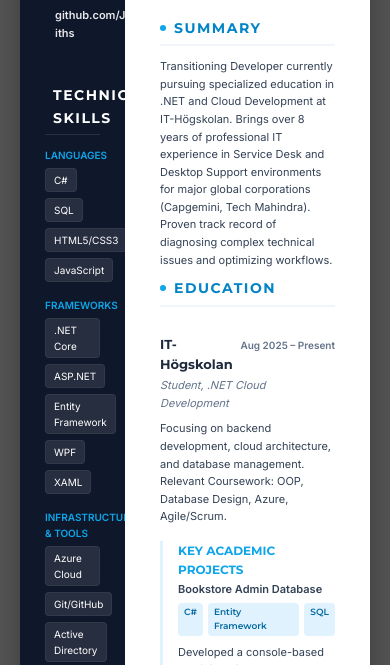
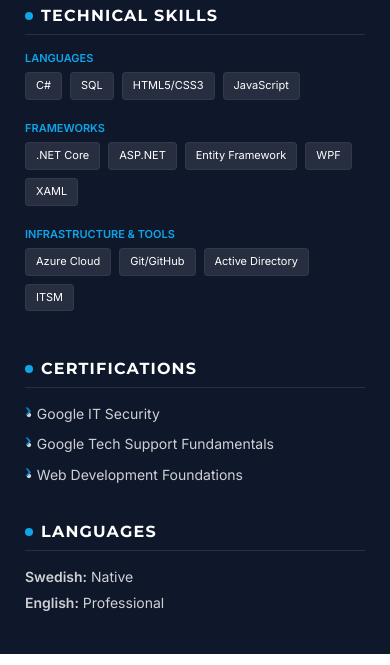
Before and after one commit to Jack-iths/CV, a plain HTML site: page index.html in a window 390 px wide. Shown: the part 237-902 px from the top of the page. Drawn offline with Linux system fonts and the light colour scheme.

Commit message:
Mobilfix för jorma

```diff
--- a/index.html
+++ b/index.html
@@ -10,87 +10,85 @@
     <link href="https://fonts.googleapis.com/css2?family=Inter:wght@300;400;600&family=Montserrat:wght@600;700;800&display=swap" rel="stylesheet">
 
     <style>
-        /* Style: Tech-Forward Modern */
+        /* Style: Tech-Forward Modern (Responsive) */
 
-        /* --- VARIABLES (CUSTOMIZE COLORS HERE) --- */
+        /* --- VARIABLES --- */
         :root {
-            --bg-body: #F3F4F6;       /* Light Gray Background */
-            --bg-sidebar: #0f172a;    /* Dark Navy for high contrast */
-            --text-main: #334155;     /* Dark Slate */
-            --text-sidebar: #e2e8f0;  /* Light Gray for sidebar text */
-            --accent: #0ea5e9;        /* Sky Blue - Primary Accent */
-            --accent-dark: #0284c7;   /* Darker Blue for links */
-            --chip-bg: #e0f2fe;       /* Light Blue for skill chips */
-            --chip-text: #0369a1;     /* Dark Blue for skill text */
+            --bg-body: #F3F4F6;
+            --bg-sidebar: #0f172a;
+            --text-main: #334155;
+            --text-sidebar: #e2e8f0;
+            --accent: #0ea5e9;
+            --accent-dark: #0284c7;
+            --chip-bg: #e0f2fe;
+            --chip-text: #0369a1;
         }
 
-        /* --- RESET & BASE STYLES --- */
+        /* --- RESET --- */
         * {
             box-sizing: border-box;
             margin: 0;
             padding: 0;
-            -webkit-print-color-adjust: exact; /* Ensures colors print correctly */
+            -webkit-print-color-adjust: exact;
             print-color-adjust: exact;
         }
 
         body {
-            background-color: #555; /* Dark background for browser view only */
+            background-color: #555; /* Dark background for browser presentation */
             font-family: 'Inter', sans-serif;
-            font-size: 11px;
+            font-size: 14px; /* Slightly larger base for mobile reading */
             line-height: 1.6;
             color: var(--text-main);
             display: flex;
             justify-content: center;
-            padding: 20px;
+            padding: 0;
+            margin: 0;
         }
 
-        /* --- A4 PAGE CONTAINER --- */
+        /* --- CONTAINER --- */
         .page {
             background: white;
-            width: 210mm;
-            min-height: 297mm; /* A4 Height */
+            /* Default to Mobile Stacked View */
+            width: 100%;
+            max-width: 800px; /* Max width for desktop viewing */
+            min-height: 100vh;
             display: flex;
-            box-shadow: 0 10px 30px rgba(0,0,0,0.3);
+            flex-direction: column; /* Stack vertical by default */
             position: relative;
-            overflow: hidden; /* Clips decorative elements */
         }
 
-        /* --- LEFT COLUMN (SIDEBAR) --- */
+        /* --- SIDEBAR --- */
         aside {
-            width: 30%;
+            width: 100%; /* Full width on mobile */
             background-color: var(--bg-sidebar);
             color: var(--text-sidebar);
-            padding: 40px 25px;
+            padding: 30px 25px;
             position: relative;
             display: flex;
             flex-direction: column;
-            gap: 30px;
+            gap: 25px;
         }
 
-        /* Decorative tech stripe on sidebar */
+        /* Tech stripe */
         aside::before {
             content: "";
             position: absolute;
-            top: 0;
-            left: 0;
-            width: 100%;
-            height: 6px;
+            top: 0; left: 0; width: 100%; height: 6px;
             background: linear-gradient(90deg, var(--accent), #6366f1);
         }
 
-        /* --- RIGHT COLUMN (MAIN) --- */
+        /* --- MAIN CONTENT --- */
         main {
-            width: 70%;
-            padding: 40px 35px;
+            width: 100%; /* Full width on mobile */
+            padding: 30px 25px;
             background-color: #ffffff;
-            position: relative;
         }
 
         /* --- TYPOGRAPHY --- */
         h1 {
             font-family: 'Montserrat', sans-serif;
             font-weight: 800;
-            font-size: 36px;
+            font-size: 32px;
             color: var(--text-main);
             line-height: 1.1;
             margin-bottom: 5px;
@@ -100,11 +98,11 @@
         h2 {
             font-family: 'Montserrat', sans-serif;
             font-weight: 700;
-            font-size: 14px;
+            font-size: 16px;
             text-transform: uppercase;
-            letter-spacing: 1.5px;
+            letter-spacing: 1.2px;
             color: var(--accent-dark);
-            margin-bottom: 12px;
+            margin-bottom: 15px;
             display: flex;
             align-items: center;
             gap: 8px;
@@ -112,12 +110,9 @@
             padding-bottom: 5px;
         }
 
-        /* Tech icon before H2 */
         h2::before {
-            content: " ";
-            display: inline-block;
-            width: 6px;
-            height: 6px;
+            content: " "; display: inline-block;
+            width: 8px; height: 8px;
             background-color: var(--accent);
             border-radius: 50%;
         }
@@ -125,7 +120,7 @@
         h3 {
             font-family: 'Montserrat', sans-serif;
             font-weight: 700;
-            font-size: 13px;
+            font-size: 15px;
             color: #1e293b;
             margin-top: 15px;
             margin-bottom: 2px;
@@ -141,134 +136,97 @@
             margin-bottom: 20px;
         }
 
-        p {
-            margin-bottom: 8px;
-        }
+        p { margin-bottom: 10px; }
+        a { color: var(--accent); text-decoration: none; font-weight: 600; }
+        aside a { color: #fff; opacity: 0.9; }
 
-        a {
-            color: var(--accent);
-            text-decoration: none;
-            font-weight: 600;
-        }
-
-        aside a {
-            color: #fff;
-            opacity: 0.9;
-            transition: 0.2s;
-        }
-
-        /* --- SIDEBAR SECTIONS --- */
+        /* --- ELEMENTS --- */
         .contact-info div {
             margin-bottom: 12px;
-            font-size: 11px;
             display: flex;
             align-items: center;
             gap: 10px;
         }
+        .contact-info svg { width: 16px; height: 16px; fill: var(--accent); }
 
-        .contact-info svg {
-            width: 14px;
-            height: 14px;
-            fill: var(--accent);
+        .sidebar-section h2 {
+            color: #fff; border-bottom: 1px solid rgba(255,255,255,0.1);
         }
 
-        .sidebar-section h2 {
-            color: #fff; /* White headers in sidebar */
-            border-bottom: 1px solid rgba(255,255,255,0.1);
+        .skill-group { margin-bottom: 20px; }
+        .skill-label {
+            font-weight: 600; color: var(--accent);
+            margin-bottom: 5px; display: block;
+            font-size: 11px; text-transform: uppercase;
         }
-
-        /* Skill Chips (Sidebar version) */
-        .skill-group {
-            margin-bottom: 15px;
-        }
-        .skill-label {
-            font-weight: 600;
-            color: var(--accent);
-            margin-bottom: 5px;
-            display: block;
-            font-size: 10px;
-            text-transform: uppercase;
-        }
-        .skill-chips {
-            display: flex;
-            flex-wrap: wrap;
-            gap: 6px;
-        }
+        .skill-chips { display: flex; flex-wrap: wrap; gap: 8px; }
         .chip {
             background: rgba(255,255,255,0.1);
-            color: #fff;
-            padding: 3px 8px;
-            border-radius: 4px;
-            font-size: 10px;
+            color: #fff; padding: 4px 10px;
+            border-radius: 4px; font-size: 11px;
             border: 1px solid rgba(255,255,255,0.05);
         }
 
-        /* --- MAIN SECTIONS --- */
         .job-header {
-            display: flex;
-            justify-content: space-between;
-            align-items: baseline;
+            display: flex; justify-content: space-between; align-items: baseline; flex-wrap: wrap;
         }
         .date {
-            font-size: 10px;
-            color: #64748b;
-            font-weight: 600;
-            text-align: right;
-            white-space: nowrap;
+            font-size: 12px; color: #64748b; font-weight: 600; text-align: right;
         }
 
-        ul {
-            list-style: none;
-            margin-left: 0;
+        ul { list-style: none; margin-left: 0; }
+        li {
+            position: relative; padding-left: 18px; margin-bottom: 6px; color: #475569;
+        }
+        li::before {
+            content: "›"; position: absolute; left: 0;
+            color: var(--accent); font-weight: bold; font-size: 16px; line-height: 14px;
         }
 
-        li {
-            position: relative;
-            padding-left: 15px;
-            margin-bottom: 4px;
-            color: #475569;
+        .tech-stack { display: flex; gap: 6px; margin-top: 5px; margin-bottom: 10px; flex-wrap: wrap; }
+        .tech-stack span {
+            background-color: var(--chip-bg); color: var(--chip-text);
+            font-size: 10px; font-weight: 600; padding: 3px 8px;
+            border-radius: 4px; font-family: 'Montserrat', sans-serif;
         }
 
-        li::before {
-            content: "›";
-            position: absolute;
-            left: 0;
-            color: var(--accent);
-            font-weight: bold;
-            font-size: 14px;
-            line-height: 12px;
+        /* --- DESKTOP VIEW (Simulating A4 on large screens) --- */
+        @media screen and (min-width: 850px) {
+            body { padding: 40px; }
+            .page {
+                width: 210mm;
+                min-height: 297mm;
+                flex-direction: row; /* Side by side */
+                box-shadow: 0 10px 30px rgba(0,0,0,0.3);
+            }
+            aside { width: 30%; padding: 40px 25px; }
+            main { width: 70%; padding: 40px 35px; }
+            body { font-size: 11px; } /* Smaller text for A4 density */
+            h1 { font-size: 36px; }
+            h2 { font-size: 14px; }
+            .date { font-size: 10px; }
+            .chip { font-size: 10px; }
         }
 
-        /* Project Chips (Main column version) */
-        .tech-stack {
-            display: flex;
-            gap: 5px;
-            margin-top: 4px;
-            margin-bottom: 8px;
-        }
-        .tech-stack span {
-            background-color: var(--chip-bg);
-            color: var(--chip-text);
-            font-size: 9px;
-            font-weight: 600;
-            padding: 2px 6px;
-            border-radius: 4px;
-            font-family: 'Montserrat', sans-serif;
-        }
-
-        /* --- PRINT MEDIA QUERY --- */
+        /* --- PRINT VIEW (Strict A4 Layout) --- */
         @media print {
             body {
-                background: none;
-                padding: 0;
-                display: block;
+                background: none; padding: 0;
+                font-size: 11px; /* Force print size */
             }
             .page {
-                width: 100%;
-                height: auto;
+                width: 210mm;
+                min-height: 297mm;
+                display: flex !important;
+                flex-direction: row !important; /* Force side-by-side */
                 box-shadow: none;
                 margin: 0;
             }
+            aside { width: 30%; padding: 40px 25px; }
+            main { width: 70%; padding: 40px 35px; }
+
+            /* Hide URL links in print if desirable, generally fine to leave as is */
+            a { text-decoration: none; }
         }
     </style>
 </head>
```
